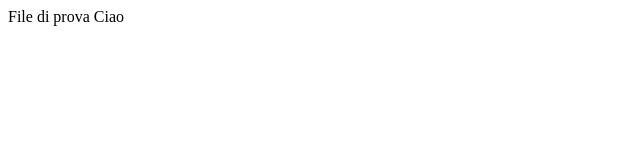
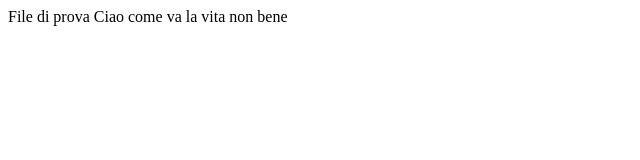
Before and after one commit to TeoVic11/dist2023, a plain HTML site: page index.html in a window 1280 px wide. Shown: the whole page, without its empty margins (0-640 px from the left). Drawn offline with Linux system fonts and the light colour scheme.

Commit message:
aggiunta risposta

```diff
--- a/index.html
+++ b/index.html
@@ -3,6 +3,6 @@
 		File di prova
 	</head>
 	<body>
-		Ciao
+		Ciao come va la vita non bene
 	</body>
 </html>
```
